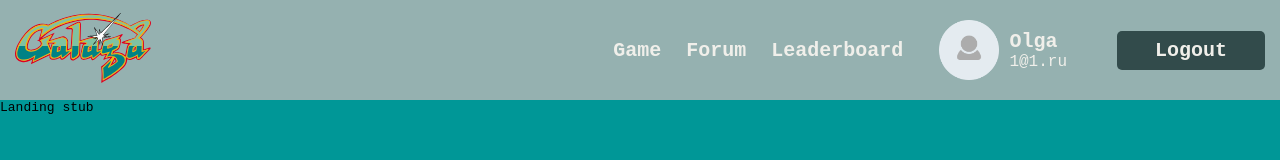
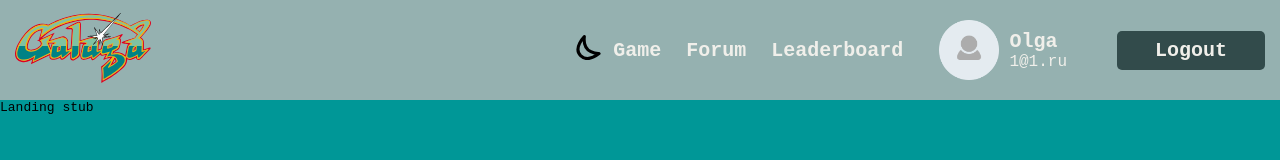
Before and after one commit to mccorn/RE4M_game, a React (Vite) app in the folder packages/client/: page / in a window 1280 px wide. Shown: the top 160 px of the page. Built offline with nearby package versions, Linux system fonts and the light colour scheme.

Commit message:
add opportunity change color

```diff
--- a/packages/client/src/app/components/common/button/button.module.scss
+++ b/packages/client/src/app/components/common/button/button.module.scss
@@ -22,6 +22,13 @@
     }
 }
 
+.withoutBackGround {
+    cursor: pointer;
+    border: none;
+    color: var(--textColor);
+    background-color: rgba(0,0,0,0);
+}
+
 .large {
     @include fontLarge;
     padding: 12px 86px;
--- a/packages/client/src/app/components/common/button/button.tsx
+++ b/packages/client/src/app/components/common/button/button.tsx
@@ -2,7 +2,7 @@ import React, { FC, MouseEventHandler } from 'react';
 import classNames from 'classnames';
 import style from './button.module.scss';
 
-type TButtonStyle = 'normal';
+type TButtonStyle = 'normal' | 'withoutBackGround';
 type TButtonSize = 'large' | 'medium' | 'small';
 type TButtonType = 'button' | 'submit';
 
@@ -11,12 +11,14 @@ type TButtonProps = {
     click?: MouseEventHandler;
     buttonStyle?: TButtonStyle;
     type?: TButtonType;
-    text: string;
+    text?: string;
     isActive?: boolean;
+    children?: React.ReactNode;
 };
 
 const Button: FC<TButtonProps> = ({
     text,
+    children,
     type = 'button',
     size = 'medium',
     buttonStyle = 'normal',
@@ -28,7 +30,7 @@ const Button: FC<TButtonProps> = ({
         onClick={click}
         className={classNames(style[size], style[buttonStyle])}
         disabled={!isActive}>
-        {text}
+        {text || children}
     </button>
 );
 
--- a/packages/client/src/app/components/forum/topicCard/topicCard.module.scss
+++ b/packages/client/src/app/components/forum/topicCard/topicCard.module.scss
@@ -9,9 +9,16 @@
     padding: 10px;
     border-radius: 5px;
 
+    color: var(--textColor);
+
     &__header {
         margin-bottom: 10px;
+        color: var(--textColor);
         font-size: var(--fontSizeMedium);
+
+        a {
+            color: var(--textColor);
+        }
     }
 
     &__body {
--- a/packages/client/src/app/components/header/header.module.scss
+++ b/packages/client/src/app/components/header/header.module.scss
@@ -38,3 +38,8 @@
     color: var(--textColorSecondary);
     text-decoration: underline;
 }
+
+.header__changeColorMode {
+    width: 25px;
+    height: 25px;
+}
--- a/packages/client/src/app/components/header/header.tsx
+++ b/packages/client/src/app/components/header/header.tsx
@@ -1,9 +1,11 @@
-import React, { FC, MouseEventHandler } from 'react';
+import React, { FC, MouseEventHandler, useState } from 'react';
 import { Link, NavLink } from 'react-router-dom';
 import classNames from 'classnames';
 import Button from '@/app/components/common/button/button';
 import UserInfo from '@/app/components/userInfo/userInfo';
 import Logo from '@/assets/images/logo.svg';
+import Moon from '@/assets/images/moon.svg';
+import Sun from '@/assets/images/sun.svg';
 import { RoutePaths as Paths } from '@/app/router/router';
 import mockUser from '@/const/mocks/mockUser';
 import style from './header.module.scss';
@@ -15,6 +17,8 @@ type THeaderProps = {
 };
 
 const Header: FC<THeaderProps> = ({ isAuthorized }) => {
+    const [imageForChangeColorMode, setimageForChangeColorMode] = useState(Moon);
+
     const logout: MouseEventHandler = () => {
         AuthAPI.logout();
 
@@ -28,6 +32,30 @@ const Header: FC<THeaderProps> = ({ isAuthorized }) => {
         return classNames(style.header__link, activeClass);
     };
 
+    const changeColorMode = () => {
+        if (imageForChangeColorMode === Moon) {
+            setimageForChangeColorMode(Sun);
+
+            document.documentElement.style.setProperty('--backgroundColor', '#000218');
+
+            document.documentElement.style.setProperty('--backgroundColorSecondary', '#344756');
+
+            document.documentElement.style.setProperty('--backgroundInput', '#D2D2D2');
+
+            document.documentElement.style.setProperty('--buttonBackgroundColor', '#595B82');
+        } else {
+            setimageForChangeColorMode(Moon);
+
+            document.documentElement.style.setProperty('--backgroundColor', '#009797');
+
+            document.documentElement.style.setProperty('--backgroundColorSecondary', '#95b1b0');
+
+            document.documentElement.style.setProperty('--backgroundInput', '#fff');
+
+            document.documentElement.style.setProperty('--buttonBackgroundColor', '#324b4b');
+        }
+    };
+
     return (
         <div className={style.header}>
             <div>
@@ -37,6 +65,13 @@ const Header: FC<THeaderProps> = ({ isAuthorized }) => {
             </div>
 
             <div className={style.header__navigation}>
+                <Button buttonStyle="withoutBackGround" size="small" click={changeColorMode}>
+                    <img
+                        className={style.header__changeColorMode}
+                        src={imageForChangeColorMode}
+                        alt="change color mode"
+                    />
+                </Button>
                 <nav className={style.header__links}>
                     <NavLink
                         to={Paths.GAME}
--- a/packages/client/src/app/pages/forum/forum.module.scss
+++ b/packages/client/src/app/pages/forum/forum.module.scss
@@ -1,6 +1,8 @@
 @import '@/styles/variables.scss';
 
 .topic {
+    color: var(--textColor);
+
     &__feed {
         display: flex;
         flex-direction: column;
--- a/packages/client/src/styles/main.css
+++ b/packages/client/src/styles/main.css
@@ -25,11 +25,12 @@ $headerContentHeight: 70px;
 $cardWidth: 700px;
 */
 
-html {
+:root {
     --boxShadow: 4px 4px 8px 0px rgba(34, 60, 80, 0.2);
 
     --backgroundColor: #009797;
     --backgroundColorSecondary: #95b1b0;
+    --backgroundInput: #fff;
     --textColor: #f0efea;
     --textColorSecondary: #80472d;
     --alertColor: #ff8749;
--- a/packages/client/src/styles/variables.scss
+++ b/packages/client/src/styles/variables.scss
@@ -61,6 +61,8 @@ $fontSizeSmall: 16px;
         font-size: var(--fontSizeSmall);
         border: none;
         box-sizing: border-box;
+
+        background-color: var(--backgroundInput);
     }
 
     &__input {
```
Also changed, not shown: packages/client/src/assets/images/moon.svg (added), packages/client/src/assets/images/sun.svg (added).
